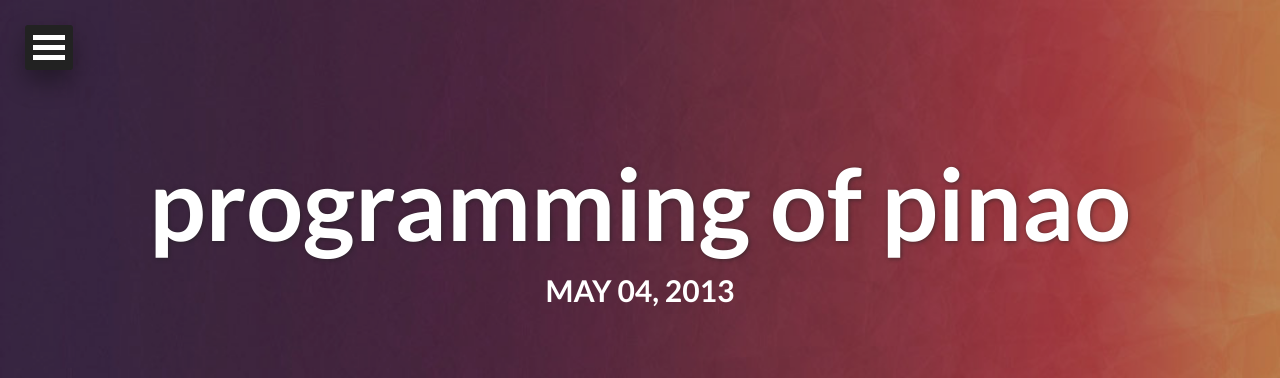
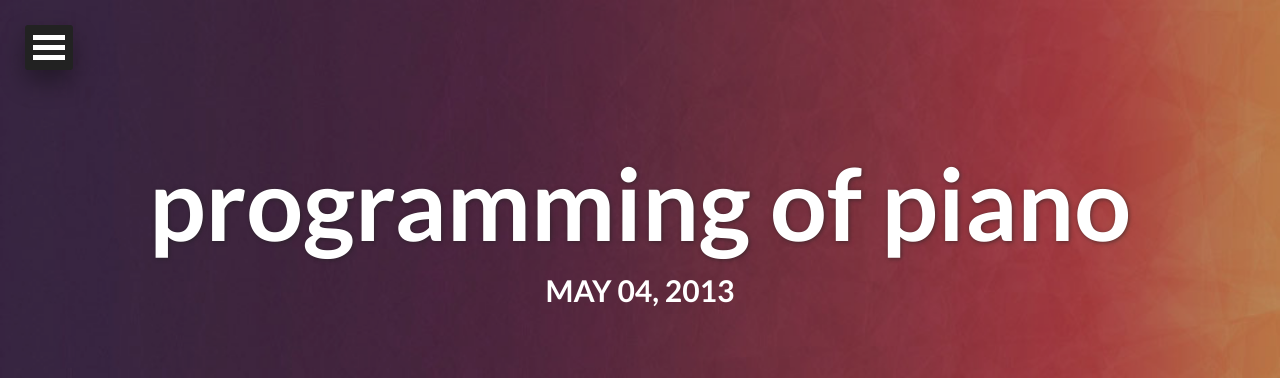
Before and after one commit to Lucces/myblog, a Jekyll site: the page built from _posts/2013-05-04-piano.md, in a window 1280 px wide and 900 px high. Shown: the top 378 px of the window. Built offline with Jekyll 4.4.1, drawn with Linux system fonts in a browser that asks for light colours; nearby versions of some CDN libraries; some of the changed text lies outside the part shown.

Commit message:
forth post

```diff
--- a/_posts/2013-05-04-pinao.md
+++ b/_posts/2013-05-04-piano.md
@@ -1,7 +1,7 @@
 ---
 layout: post
-title: "programming of pinao"
-description: "these are some code for program pinao,just have some funny."
+title: "programming of piano"
+description: "these are some code for program piano,just have some funny."
 tags: [sample post, funny]
 modified: 2013-05-4
 image:
```
